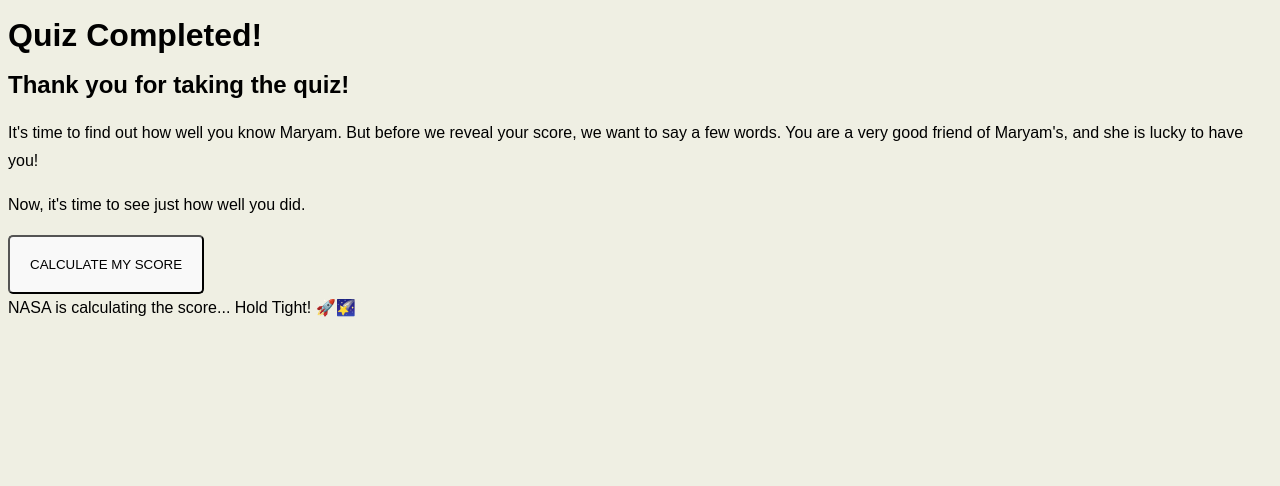
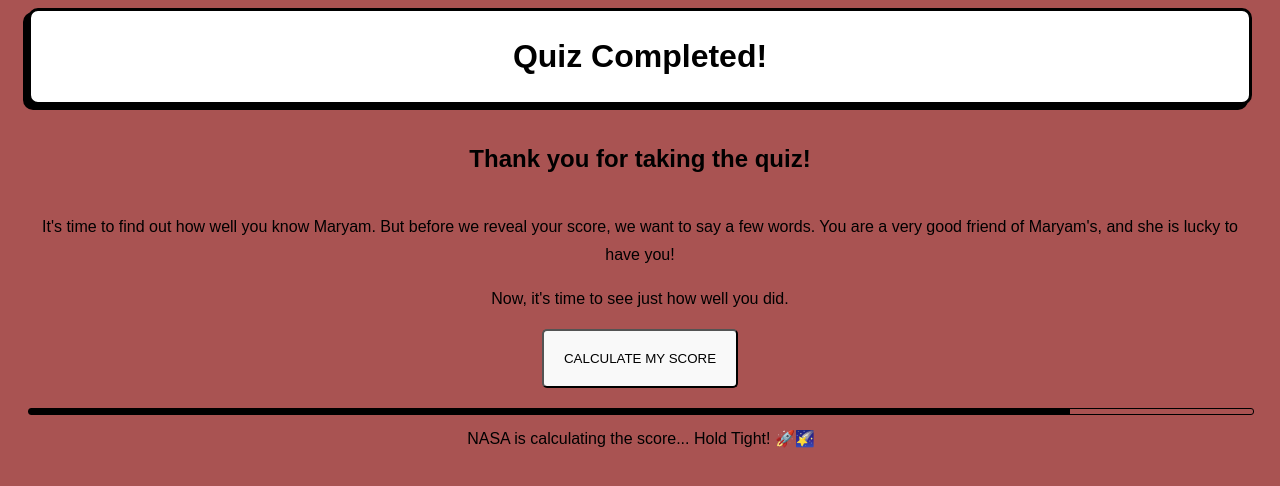
Before and after one commit to nicoladl/40shadesofmaryam, a Vue app: page /result in a window 1280 px wide. Both pictures are taken after a click on the button "CALCULATE MY SCORE". Shown: the top 486 px of the page. Built offline with nearby package versions, Linux system fonts and the light colour scheme.

Commit message:
refactor: result page style

```diff
--- a/src/assets/style.css
+++ b/src/assets/style.css
@@ -6,3 +6,7 @@ body {
     background-color: rgb(239 239 227);
     touch-action: none;
 }
+
+body.result-page {
+    background-color: rgb(169 83 82);
+}
--- a/src/views/ResultView.vue
+++ b/src/views/ResultView.vue
@@ -6,6 +6,7 @@ import html2canvas from "html2canvas";
 import {quiz} from "@/assets/quiz";
 import type {Question} from "@/models/IQuestion";
 import router from "@/router";
+import Container from "@/components/Container.vue";
 
 const sumCorrectAnswers = (quizData): number => {
   return quizData.reduce((total: number, question: Question) => {
@@ -16,13 +17,21 @@ const sumCorrectAnswers = (quizData): number => {
 const results = ref<Array<number>>(quizState.results.value)
 const score = ref<number>(0)
 const isScoreCalculated = ref<boolean | null>(null)
+const isScoreCalculating = ref<boolean>(false)
 const totalScore = ref<number>(sumCorrectAnswers(quiz))
 
 const canShare: boolean = navigator.canShare
 const files = ref<Array<File>>([])
 
+document.body.classList.add('result-page');
+
 const calculateScoreAndGenerateScreenshot = () => {
-  isScoreCalculated.value = false
+  isScoreCalculating.value = true
+  // fake timer
+  setTimeout(() => {
+    // isScoreCalculating.value = false
+  }, 5000)
+
   html2canvas(document.body, {useCORS: true})
       .then((canvas) => {
         canvas.toBlob((blob) => {
@@ -53,7 +62,9 @@ const onRestart = () => {
 
 <template>
   <div class="result">
-    <h1>Quiz Completed!</h1>
+    <Container type="question">
+      <h1>Quiz Completed!</h1>
+    </Container>
     <h2>Thank you for taking the quiz!</h2>
     <p>It's time to find out how well you know Maryam. But before we reveal your score,
       we want to say a few words.
@@ -65,6 +76,12 @@ const onRestart = () => {
         :label="'Calculate my score'"
         @click="calculateScoreAndGenerateScreenshot"
     />
+
+    <transition name="scale">
+      <div class="loader" v-if="isScoreCalculating && !isScoreCalculated">
+        <p v-if="isScoreCalculating">NASA is calculating the score... Hold Tight! 🚀🌠</p>
+      </div>
+    </transition>
 
     <div v-if="isScoreCalculated">
       <h1 v-if="files.length > 0">points: {{ score }} / {{ totalScore }}</h1>
@@ -79,7 +96,8 @@ const onRestart = () => {
       <div v-if="score >= 10 && score <= 19">
         <h2>Budding Confidante</h2>
         <p>You know Maryam quite well. Your friendship is blossoming! You've collected a treasure trove of insights into
-          her preferences and personality. You're becoming a trusted friend, and your bond with Maryam is growing stronger
+          her preferences and personality. You're becoming a trusted friend, and your bond with Maryam is growing
+          stronger
           with every moment you share.</p>
       </div>
 
@@ -98,17 +116,17 @@ const onRestart = () => {
 
       <div v-if="score >= 40 && score <= 45">
         <h2>Maryam's Bestie</h2>
-        <p>Congratulations! You're not just a friend; you're Maryam's bestie. Your friendship is a treasure, characterized
+        <p>Congratulations! You're not just a friend; you're Maryam's bestie. Your friendship is a treasure,
+          characterized
           by an unbreakable bond, deep understanding, and endless fun. Maryam is lucky to have you, and you're lucky to
           have her as a cherished friend.</p>
       </div>
 
       <Button
-        :label="'Restart quiz'"
-        @click="onRestart"
+          :label="'Restart quiz'"
+          @click="onRestart"
       />
     </div>
-    <div v-if="isScoreCalculated === false">NASA is calculating the score... Hold Tight! 🚀🌠</div>
 
     <div v-if="canShare">
       <Button
@@ -119,3 +137,54 @@ const onRestart = () => {
     </div>
   </div>
 </template>
+
+<style lang="scss" scoped>
+.result {
+  margin: 0 20px;
+  text-align: center;
+}
+
+h2 {
+  padding: 20px 15%;
+}
+
+.loader {
+  border: 1px solid black;
+  border-radius: 3px;
+  height: 5px;
+  width: 100%;
+  margin: 20px 0;
+  position: relative;
+
+  &::after {
+    content: '';
+    background-color: black;
+    position: absolute;
+    top: 0;
+    bottom: 0;
+    left: 0;
+    right: 0;
+  }
+}
+
+.scale-enter-active {
+  &.loader {
+    transition: transform 5s;
+    transform-origin: left;
+
+    &::after {
+      transition: transform 5s;
+      transform-origin: left;
+    }
+  }
+}
+
+.scale-enter-from,
+.scale-leave-to {
+  &.loader {
+    &::after {
+      transform: scaleX(0);
+    }
+  }
+}
+</style>
```
